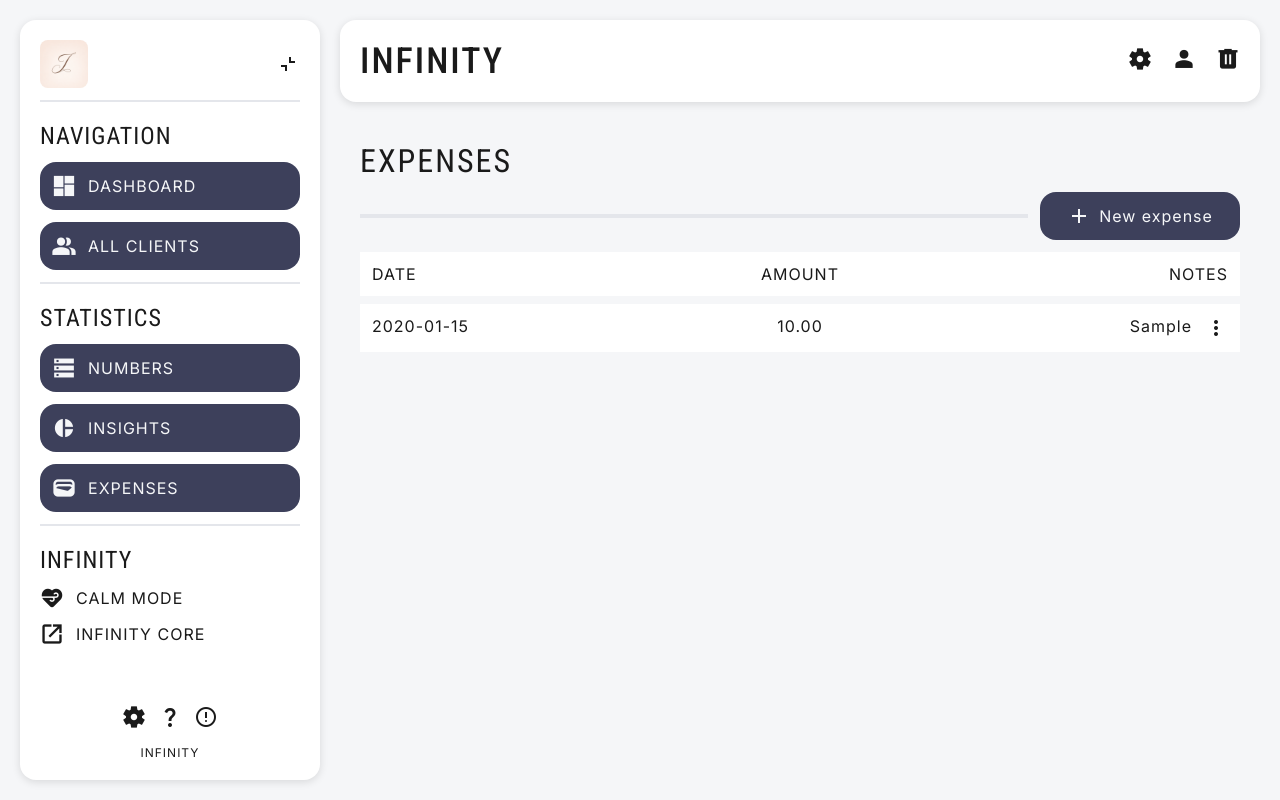
After one commit to coderadi-in/INFINITY, a Flask app: page /expenses/ in a window 1280 px wide. The commit adds this page. Run offline with Flask 3, Linux system fonts and the light colour scheme; a user stored in the database is signed in; tables that the repository leaves empty hold one stand-in row (values such as "Sample post"); parts of the project's set-up code (start-up, migrations or seed data) failed here and were passed over.

Commit message:
+ expense management system, _+ issues & code updates. [UPDATE: 09.026.03.S6u2]

```diff
--- a/models/expense.py
+++ b/models/expense.py
@@ -30,7 +30,5 @@ class Expense(db.Model):
     amount = db.Column(db.Numeric(10, 2), nullable=False)
     category = db.Column(db.String(50), nullable=False)
     paid_on = db.Column(db.Date, nullable=False)
-    recurring = db.Column(db.Boolean, nullable=False, default=False)
-    recurring_cycle = db.Column(db.String(20))
     is_deleted = db.Column(db.Boolean, default=False)
     created_at = db.Column(db.Date, nullable=False, default=db.func.current_date())
--- a/routers/__init__.py
+++ b/routers/__init__.py
@@ -5,6 +5,7 @@ from .app import app
 from .auth import auth
 from .clients import clients
 from .payments import payments
+from .expenses import expenses
 
 
 def bind_routers(server):
@@ -18,3 +19,4 @@ def bind_routers(server):
     server.register_blueprint(auth)
     server.register_blueprint(clients)
     server.register_blueprint(payments)
+    server.register_blueprint(expenses)
--- a/routers/payments.py
+++ b/routers/payments.py
@@ -82,7 +82,7 @@ def update_payment(payment):
         (payment_obj.is_deleted)
     ):
         flash("The selected payment isn't valid.", "error")
-        if client:
+        if (client):
             return redirect(url_for('clients.specific_client', client=client))
         return redirect(url_for('clients.all_clients'))
 
--- a/static/css/components/sidebar.css
+++ b/static/css/components/sidebar.css
@@ -4,7 +4,7 @@
     width: 300px;
     opacity: 1;
     transform: translateY(0);
-    overflow: hidden;
+    overflow: scroll;
     transition: width 0.3s ease, min-width 0.3s ease, padding 0.3s ease, opacity 0.3s ease, transform 0.3s ease;
 }
 
--- /dev/null
+++ b/static/css/expenses/expenses.css
@@ -0,0 +1,35 @@
+/* ================================================== */
+/* CONTROLS ROW */
+/* ================================================== */
+
+.controls-row .btn { min-width: 200px; }
+
+/* ================================================== */
+/* EXPENSES TABLE */
+/* ================================================== */
+
+.expenses-table .table-row {
+    background-color: var(--surface);
+    position: relative;
+}
+
+.expenses-table .table-row .management-row {
+    position: absolute;
+    right: 0;
+    bottom: 0;
+    background-color: var(--surface-alt-2);
+
+    transform: translateX(100%);
+    opacity: 0;
+    pointer-events: none;
+
+    transition:
+        transform 0.4s ease-in-out,
+        opacity 0.4s ease-in-out;
+}
+
+.expenses-table .table-row .management-row.open {
+    transform: translateX(0);
+    opacity: 1;
+    pointer-events: auto;
+}
--- a/static/js/base/wizard.js
+++ b/static/js/base/wizard.js
@@ -14,6 +14,7 @@ const wizardShortcuts = [
     { ctrl: true, shift: false, alt: true, key: "d", targetId: "deleteClientWizard" },
     { ctrl: false, shift: true, alt: true, key: "n", targetId: "newServiceWizard" },
     { ctrl: false, shift: true, alt: true, key: "p", targetId: "newPaymentWizard" },
+    { ctrl: true, shift: true, alt: false, key: "e", targetId: "newExpenseWizard" },
 ];
 
 // ==================================================
@@ -99,8 +100,8 @@ export function addToggleWizardListener(btn, wizard) {
     btn.addEventListener('click', () => {toggleWizard(wizard)})
 }
 
-// * FUNCTION TO OPEN/CLOSE PAYMENTS ACTION TRAY
-export function togglePaymentsActionTray(buttons) {
+// * FUNCTION TO OPEN/CLOSE EXPENSE ACTION TRAY
+export function addActionTrayEvent(buttons) {
     if (!buttons.length) {return;}
     buttons.forEach((btn) => {
         btn.addEventListener('click', () => {
@@ -109,6 +110,13 @@ export function togglePaymentsActionTray(buttons) {
             if (target) {target.classList.toggle('open');}
         })
     });
+}
+
+// * FUNCTION TO CLOSE ACTION TRAY ONCE WIZARD OPENS
+export function closeActionTray(btn) {
+    const tableRow = btn.closest(".table-row");
+    const managementRow = tableRow ? tableRow.querySelector(".management-row") : null;
+    if (managementRow) {managementRow.classList.remove("open");}
 }
 
 // ==================================================
--- /dev/null
+++ b/static/js/expenses/expenses.js
@@ -0,0 +1,85 @@
+// ==================================================
+// CONSTANT DEFINITION
+// ==================================================
+
+// ? FETCH BASIC BUTTONS
+const newExpenseBtn = document.getElementById('newExpenseBtn');
+const expenseManagementBtns = document.querySelectorAll('#openExpenseManagement');
+const closeExpenseManagementBtns = document.querySelectorAll(".close-expense-action");
+const updateExpenseBtns = document.querySelectorAll(".update-expense-btn");
+const deleteExpenseBtns = document.querySelectorAll(".delete-expense-btn");
+
+// ? FETCH ALL WIZARDS
+const newExpenseWizard = document.getElementById("newExpenseWizard");
+const updateExpenseWizard = document.getElementById("updateExpenseWizard");
+const deleteExpenseWizard = document.getElementById("deleteExpenseWizard");
+
+// ? FETCH ALL UPDATE-EXPENSE FORM CONTENT
+const updateExpenseForm = document.getElementById("updateExpenseForm");
+const updateTitleInput = document.getElementById("update_expense_title");
+const updateAmountInput = document.getElementById("update_expense_amount");
+const updateCategoryInput = document.getElementById("update_expense_category");
+const updatePaidOnInput = document.getElementById("update_expense_paid_on");
+const updateDescInput = document.getElementById("update_expense_desc");
+
+// ? FETCH ALL DELETE-EXPENSE WIZARD CONTENT
+const deleteExpenseTitleText = document.getElementById("deleteExpenseTitleText");
+const cancelDeleteExpenseBtn = document.getElementById("cancelDeleteExpenseBtn");
+const confirmDeleteExpenseBtn = document.getElementById("confirmDeleteExpenseBtn");
+
+// ==================================================
+// IMPORTS
+// ==================================================
+
+import { addActionTrayEvent, closeActionTray, closeWizard, initButtons, toggleWizard } from "../base/wizard.js";
+import { confirmRedirect } from "../base/base.js";
+
+// ==================================================
+// FUNCTIONS
+// ==================================================
+
+// * FUNCTION TO PREFILL UPDATE-EXPENSE FORM USING BUTTON DATA
+function fillUpdateExpenseForm(expenseData) {
+    if (!updateExpenseForm) { return; }
+
+    updateExpenseForm.action = `/expenses/${expenseData.expenseId}/update`;
+
+    if (updateTitleInput) { updateTitleInput.value = expenseData.expenseTitle }
+    if (updateAmountInput) { updateAmountInput.value = expenseData.expenseAmount }
+    if (updateCategoryInput) { updateCategoryInput.value = expenseData.expenseCategory }
+    if (updatePaidOnInput) { updatePaidOnInput.value = expenseData.expensePaidOn }
+    if (updateDescInput) { updateDescInput.value = expenseData.expenseDesc }
+}
+
+// * FUNCTION TO PREFILL DELETE-EXPENSE POPUP USING BUTTON DATA
+function fillDeleteExpensePopup(expenseData) {
+    if (deleteExpenseTitleText) { deleteExpenseTitleText.textContent = expenseData.expenseTitle || "this expense"; }
+    if (confirmDeleteExpenseBtn) { confirmDeleteExpenseBtn.dataset.redirectUrl = `/expenses/${expenseData.expenseId}/delete` }
+}
+
+// ==================================================
+// EVENT LISTENERS
+// ==================================================
+
+// & EVENT LISTENER FOR NEW-EXPENSE-BTN CLICK
+newExpenseBtn.addEventListener('click', () => {
+    toggleWizard(newExpenseWizard);
+});
+
+// & EVENT LISTENERS TO TOGGLE EXPENSE ACTION TRAY
+addActionTrayEvent(expenseManagementBtns);
+addActionTrayEvent(closeExpenseManagementBtns);
+
+// & ATTACH EVENT-LISTENER TO EXPENSE-MANAGEMENT BUTTONS
+initButtons(updateExpenseBtns, updateExpenseWizard, fillUpdateExpenseForm, closeActionTray);
+initButtons(deleteExpenseBtns, deleteExpenseWizard, fillDeleteExpensePopup, closeActionTray);
+
+// & EVENT LISTENER FOR DELETE-EXPENSE CONFIRM BUTTON
+if (confirmDeleteExpenseBtn) {
+    confirmDeleteExpenseBtn.addEventListener('click', () => { confirmRedirect(confirmDeleteExpenseBtn); })
+}
+
+// & EVENT LISTENER FOR DELETE-EXPENSE CANCEL BUTTON
+if (cancelDeleteExpenseBtn) {
+    cancelDeleteExpenseBtn.addEventListener('click', () => { closeWizard(deleteExpenseWizard); });
+}
--- a/templates/components/sidebar.html
+++ b/templates/components/sidebar.html
@@ -1,6 +1,6 @@
 <link rel="stylesheet" href="{{ url_for('static', filename='css/components/sidebar.css') }}">
 
-<aside class="sidebar p-20 rounded-16 column h-sb shadow-sm">
+<aside class="sidebar p-20 rounded-16 column h-sb gap-48 shadow-sm">
     <div class="content column gap-20">
         <div class="head column gap-12">
             <div class="row h-sb elem">
@@ -41,6 +41,11 @@
                 <span class="text uppercase">insights</span>
             </a>
 
+            <a href="/expenses/" class="link btn fl row gap-12 p-12 rounded-16 elem">
+                <span class="symbol fl-icon">wallet</span>
+                <span class="text uppercase">expenses</span>
+            </a>
+
             <hr class="divider">
         </div>
 
--- /dev/null
+++ b/templates/expenses/expenses.html
@@ -0,0 +1,91 @@
+<!DOCTYPE html>
+<html lang="en">
+
+<head>
+    <meta charset="UTF-8">
+    <meta name="viewport" content="width=device-width, initial-scale=1.0">
+
+    <link rel="shortcut icon" href="{{ url_for('static', filename='assets/icons/icon.ico') }}" type="image/x-icon">
+    <title>DASHBOARD &bull; INFINITY</title>
+
+    <link rel="stylesheet" href="{{ url_for('static', filename='css/base/base.css') }}">
+    <link rel="stylesheet" href="{{ url_for('static', filename='css/expenses/expenses.css') }}">
+</head>
+
+<body>
+    {% include 'components/msg.html' %}
+    {% include 'widgets/new_expense.html' %}
+    {% include 'widgets/update_expense.html' %}
+    {% include 'widgets/delete_expense.html' %}
+
+    <main class="main">
+        {% include 'components/sidebar.html' %}
+
+        <section class="app-content">
+            {% include 'components/header.html' %}
+
+            <section class="app-body column gap-12">
+                <div class="top-row row gap-12">
+                    <h2 class="h2">Expenses</h2>
+                </div>
+
+                <div class="controls-row row gap-12">
+                    <hr class="divider-l w-full">
+                    <button class="btn icon-fl p-12 rounded-16" id="newExpenseBtn">
+                        <span class="symbol">add</span>
+                        <span class="text">New expense</span>
+                    </button>
+                </div>
+
+                <div class="expenses-table column gap-8">
+                    <div class="w-full">
+                        <div class="grid cols-3 p-12 table-row">
+                            <div class="flex"><span class="text uppercase">date</span></div>
+                            <div class="flex h-center"><span class="text uppercase text-center">amount</span></div>
+                            <div class="flex h-en"><span class="text uppercase text-right">notes</span></div>
+                        </div>
+                    </div>
+
+                    <div class="w-full column gap-8">
+                        {% for expense in data.expenses %}
+                        <div class="grid cols-3 p-12 table-row">
+                            <div class="flex">
+                                <span class="text">{{ expense.paid_on }}</span>
+                            </div>
+
+                            <div class="flex h-center">
+                                <span class="text">{{ expense.amount }}</span>
+                            </div>
+
+                            <div class="flex h-en gap-12">
+                                <span class="text">{{ expense.category }}</span>
+                                <span class="link symbol" id="openExpenseManagement">more_vert</span>
+                            </div>
+
+                            <div class="management-row row gap-12 p-12">
+                                <span class="link symbol close-expense-action">close</span>
+                                <span>|</span>
+
+                                <span class="link symbol fl-icon update-expense-btn" data-expense-id="{{ expense.id }}"
+                                    data-expense-title="{{ expense.title }}"
+                                    data-expense-amount="{{ expense.amount }}"
+                                    data-expense-category="{{ expense.category }}"
+                                    data-expense-paid-on="{{ expense.paid_on }}"
+                                    data-expense-desc="{{ expense.description }}">border_color</span>
+                                <span>|</span>
+
+                                <span class="link symbol fl-icon delete-expense-btn" data-expense-id="{{ expense.id }}"
+                                    data-expense-title="{{ expense.title }}">delete</span>
+                            </div>
+                        </div>
+                        {% endfor %}
+                    </div>
+                </div>
+            </section>
+        </section>
+    </main>
+
+    <script type="module" src="{{ url_for('static', filename='js/expenses/expenses.js') }}"></script>
+</body>
+
+</html>
--- /dev/null
+++ b/templates/widgets/delete_expense.html
@@ -0,0 +1,29 @@
+<link rel="stylesheet" href="{{ url_for('static', filename='css/base/wizard.css') }}">
+
+<section class="center w-full h-screen wizard-container" id="deleteExpenseWizard">
+    <div class="form column gap-20 p-20 rounded-16">
+        <span class="link symbol" id="closeWizard">close</span>
+
+        <div class="heading column">
+            <h3 class="h3 uppercase">delete expense</h3>
+            <p class="para">
+                Are you sure you want to delete
+                <strong id="deleteExpenseTitleText">this expense</strong>?
+            </p>
+        </div>
+
+        <span class="mini">This action will archive the selected expense and its related records.</span>
+
+        <div class="row gap-12">
+            <button type="button" class="btn p-12 rounded-16 w-full" id="cancelDeleteExpenseBtn" style="background-color: var(--border);">
+                <span class="mini uppercase">no</span>
+            </button>
+
+            <button type="button" class="btn fl p-12 rounded-16 w-full" id="confirmDeleteExpenseBtn">
+                <span class="mini uppercase">yes, delete</span>
+            </button>
+        </div>
+    </div>
+</section>
+
+<script type="module" src="{{ url_for('static', filename='js/base/wizard.js') }}"></script>
--- /dev/null
+++ b/templates/widgets/new_expense.html
@@ -0,0 +1,45 @@
+<link rel="stylesheet" href="{{ url_for('static', filename='css/base/wizard.css') }}">
+
+<section class="center w-full h-screen wizard-container" id="newExpenseWizard">
+    <form action="/expenses/new" method="post" class="form column gap-20 p-20 rounded-16">
+        <span class="link symbol" id="closeWizard">close</span>
+
+        <div class="heading column">
+            <h1 class="h1">New expense</h1>
+            <p class="para">Add expense details below and click 'note'.</p>
+        </div>
+
+        <div class="input-list column gap-12">
+            <div class="form-elem column gap-4">
+                <label for="title">Title*</label>
+                <input required type="text" name="title" id="title" class="input" placeholder="Server bills">
+            </div>
+
+            <div class="form-elem column gap-4">
+                <label for="amount">Amount*</label>
+                <input required type="number" name="amount" id="amount" class="input" placeholder="5000">
+            </div>
+
+            <div class="form-elem column gap-4">
+                <label for="category">Category*</label>
+                <input required type="text" name="category" id="category" class="input" placeholder="server renewals">
+            </div>
+
+            <div class="form-elem column gap-4">
+                <label for="paid_on">Paid on*</label>
+                <input required type="date" name="paid_on" id="paid_on" class="input">
+            </div>
+
+            <div class="form-elem column gap-4">
+                <label for="desc">notes</label>
+                <textarea name="desc" id="desc" class="input" placeholder="Expense notes (optional)"></textarea>
+            </div>
+        </div>
+
+        <button type="submit" class="btn fl p-12 rounded-16">
+            <span class="mini uppercase">update record</span>
+        </button>
+    </form>
+</section>
+
+<script type="module" src="{{ url_for('static', filename='js/base/wizard.js') }}"></script>
--- /dev/null
+++ b/templates/widgets/update_expense.html
@@ -0,0 +1,45 @@
+<link rel="stylesheet" href="{{ url_for('static', filename='css/base/wizard.css') }}">
+
+<section class="center w-full h-screen wizard-container" id="updateExpenseWizard">
+    <form action="" method="post" class="form column gap-20 p-20 rounded-16" id="updateExpenseForm">
+        <span class="link symbol" id="closeWizard">close</span>
+
+        <div class="heading column">
+            <h3 class="h3 uppercase">update expense</h3>
+            <p class="para">Update expense details below and click save info.</p>
+        </div>
+
+        <div class="input-list column gap-12">
+            <div class="form-elem column gap-4">
+                <label for="update_expense_title">Title*</label>
+                <input required type="text" name="title" id="update_expense_title" class="input" placeholder="Server bills">
+            </div>
+
+            <div class="form-elem column gap-4">
+                <label for="update_expense_amount">Amount*</label>
+                <input required type="number" name="amount" id="update_expense_amount" class="input" placeholder="5000" step="0.01" min="0">
+            </div>
+
+            <div class="form-elem column gap-4">
+                <label for="update_expense_category">Category*</label>
+                <input required type="text" name="category" id="update_expense_category" class="input" placeholder="server renewals">
+            </div>
+
+            <div class="form-elem column gap-4">
+                <label for="update_expense_paid_on">Paid on*</label>
+                <input required type="date" name="paid_on" id="update_expense_paid_on" class="input">
+            </div>
+
+            <div class="form-elem column gap-4">
+                <label for="update_expense_desc">Notes</label>
+                <textarea name="desc" id="update_expense_desc" class="input" placeholder="Expense notes (optional)"></textarea>
+            </div>
+        </div>
+
+        <button type="submit" class="btn fl p-12 rounded-16">
+            <span class="mini uppercase">save info</span>
+        </button>
+    </form>
+</section>
+
+<script type="module" src="{{ url_for('static', filename='js/base/wizard.js') }}"></script>
```
Also changed, not shown: routers/expenses.py (added, +118 -0 lines), static/js/clients/client.js (+3 -10 lines).
